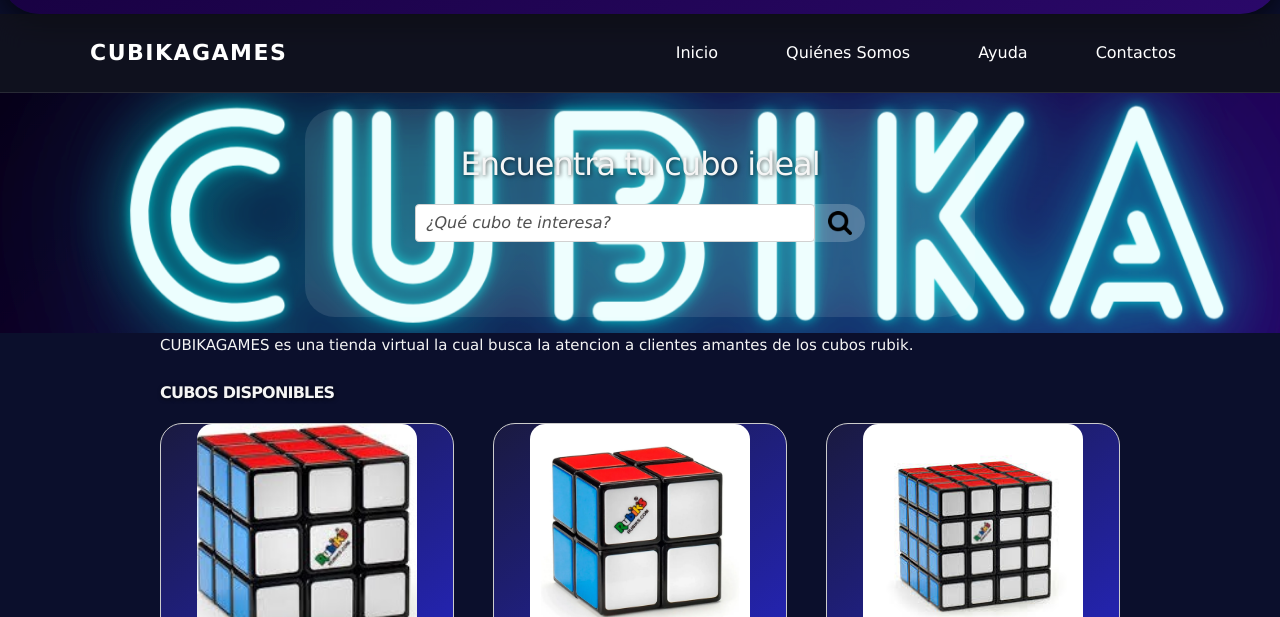
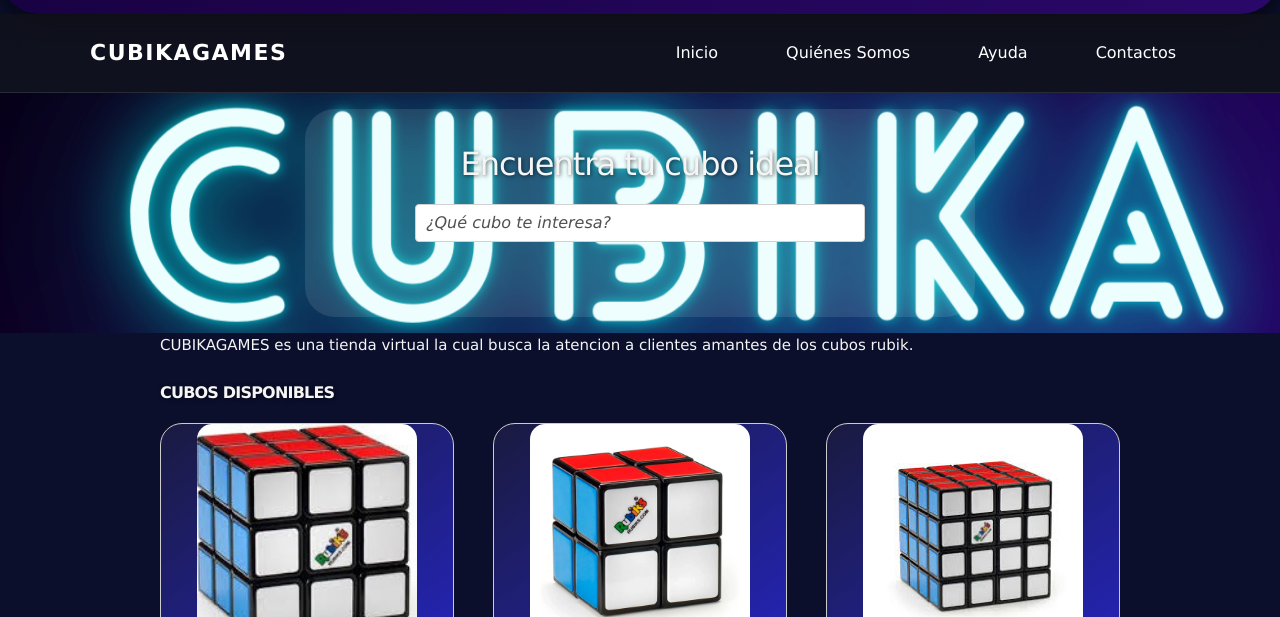
Before and after one commit to JeremyD2509/proyectoLima, a plain HTML site: page index.html in a window 1280 px wide. Shown: the part 183-800 px from the top of the page. Drawn offline with Linux system fonts and the light colour scheme.

Commit message:
Update index.html

```diff
--- a/index.html
+++ b/index.html
@@ -69,9 +69,7 @@
 <form action="#" id="busqueda" method="post" class="formulario">
     <div class="buscador-wrapper">
         <input class="buscador" type="text" placeholder="¿Qué cubo te interesa?" id="buscador">
-        <button type="submit" class="submit-buscador">
-            <img src="img/lupa.png" alt="Buscar" class="lupa-boton">
-        </button>
+
     </div>
 </form>
 </div>
```
